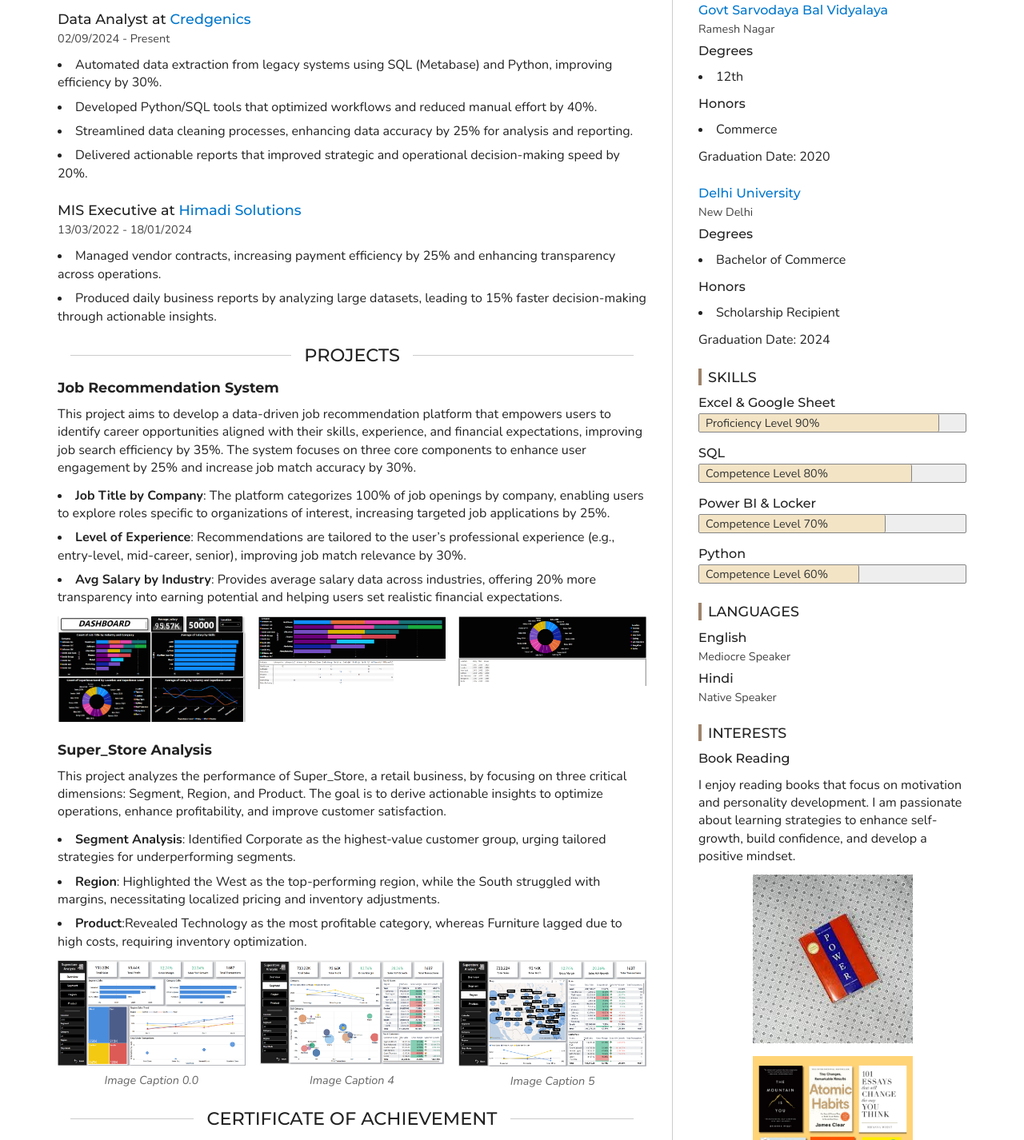
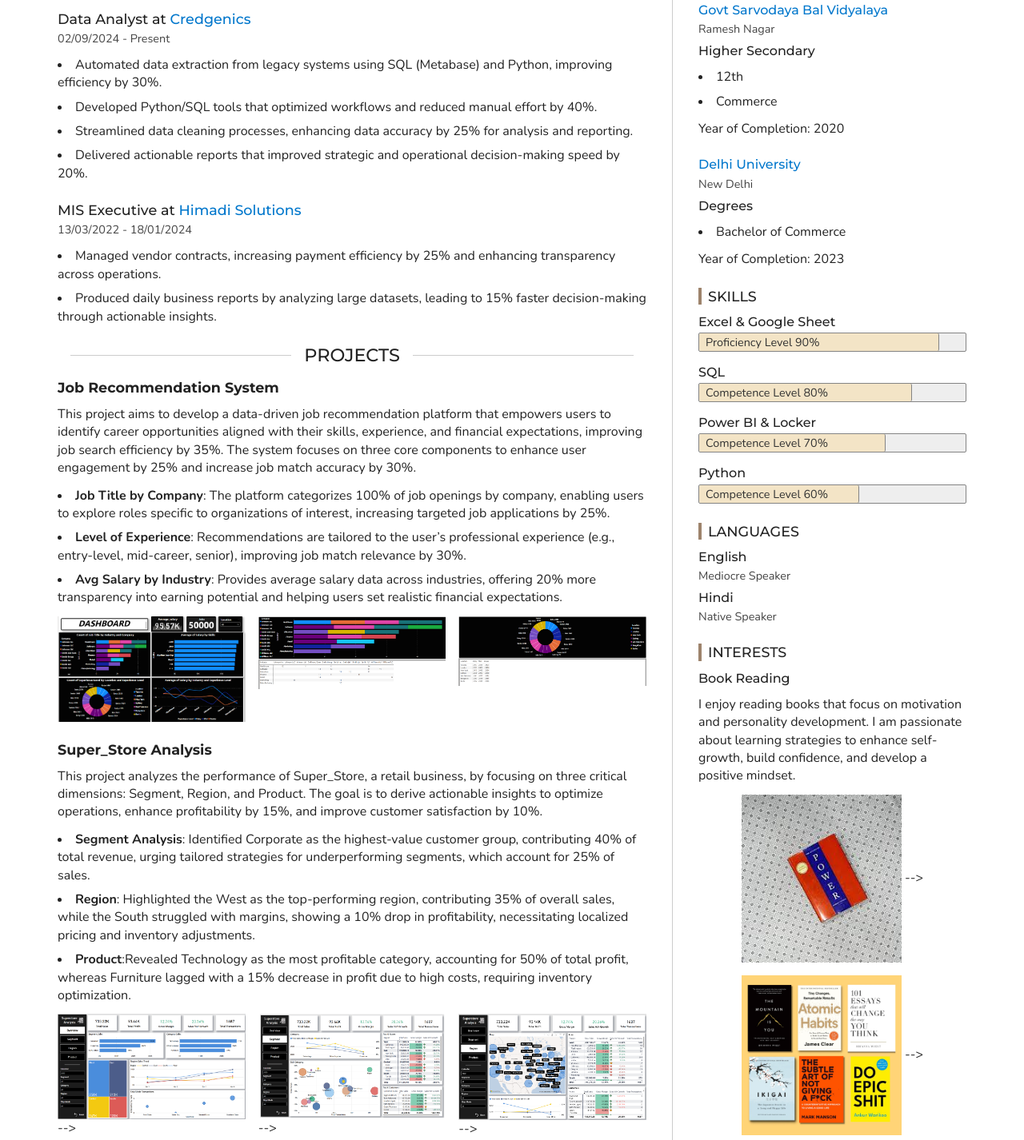
Before and after one commit to vinaykryadav1/portfolio_resume_letter, a plain HTML site: page index.html in a window 1280 px wide. Shown: the part 389-1815 px from the top of the page at 80% size. Drawn offline with nearby package versions, Linux system fonts and the light colour scheme.

Commit message:
index.html

```diff
--- a/index.html
+++ b/index.html
@@ -130,7 +130,7 @@
                   </li>
 
                   <li>
-                    <a href="https://sample.com"
+                    <a href="https://github.com/vinaykryadav1/"
                        rel="noopener noreferrer"
                        aria-label="Git Hub"
                        class="link-with-icon">
@@ -272,12 +272,12 @@
                       <h><b>Super_Store Analysis</b></h>
 
                   </h3>
-                  <p>This project analyzes the performance of Super_Store, a retail business, by focusing on three critical dimensions: Segment, Region, and Product. The goal is to derive actionable insights to optimize operations, enhance profitability, and improve customer satisfaction.</p>
+                  <p>This project analyzes the performance of Super_Store, a retail business, by focusing on three critical dimensions: Segment, Region, and Product. The goal is to derive actionable insights to optimize operations, enhance profitability by 15%, and improve customer satisfaction by 10%.</p>
 
                     <ul>
-                      <li><b>Segment Analysis</b>: Identified Corporate as the highest-value customer group, urging tailored strategies for underperforming segments.</li>
-                      <li><b>Region</b>: Highlighted the West as the top-performing region, while the South struggled with margins, necessitating localized pricing and inventory adjustments.</li>
-                      <li><b>Product</b>:Revealed Technology as the most profitable category, whereas Furniture lagged due to high costs, requiring inventory optimization.</li>
+                      <li><b>Segment Analysis</b>: Identified Corporate as the highest-value customer group, contributing 40% of total revenue, urging tailored strategies for underperforming segments, which account for 25% of sales.</li>
+                      <li><b>Region</b>: Highlighted the West as the top-performing region, contributing 35% of overall sales, while the South struggled with margins, showing a 10% drop in profitability, necessitating localized pricing and inventory adjustments.</li>
+                      <li><b>Product</b>:Revealed Technology as the most profitable category, accounting for 50% of total profit, whereas Furniture lagged with a 15% decrease in profit due to high costs, requiring inventory optimization.</li>
                     </ul>
 
 
@@ -287,24 +287,24 @@
                           <img width="600"
                                height="338"
                                src="project_img/0.0.png"
-                               alt="Image Caption 0.0">
-                          <figcaption>Image Caption 0.0</figcaption>
+<!--                                alt="Image Caption 0.0"> -->
+<!--                           <figcaption>Image Caption 0.0</figcaption> -->
                         </figure>
 
                         <figure>
                           <img width="600"
                                height="338"
                                src="project_img/4.png"
-                               alt="Image Caption 4">
-                          <figcaption>Image Caption 4</figcaption>
+<!--                                alt="Image Caption 4"> -->
+<!--                           <figcaption>Image Caption 4</figcaption> -->
                         </figure>
 
                         <figure>
                           <img width="600"
                                height="338"
                                src="project_img/5.png"
-                               alt="Image Caption 5">
-                          <figcaption>Image Caption 5</figcaption>
+<!--                                alt="Image Caption 5"> -->
+<!--                           <figcaption>Image Caption 5</figcaption> -->
                         </figure>
 
                         <!-- <figure>
@@ -423,14 +423,9 @@
                   </h3>
                   <p class="section-label">Ramesh Nagar</p>
 
-                    <h4>Degrees</h4>
+                    <h4>Higher Secondary</h4>
                     <ul>
                       <li>12th</li>
-                    </ul>
-
-
-                    <h4>Honors</h4>
-                    <ul>
                       <li>Commerce</li>
                     </ul>
 
@@ -438,7 +433,7 @@
                     <p>
                       <!-- <span class="block">GPA in Major: 4.0</span> -->
                       <!-- <span class="block">Cumulative GPA: 3.5</span> -->
-                      <span class="block">Graduation Date: 2020</span>
+                      <span class="block">Year of Completion: 2020</span>
                     </p>
 
                 </section>
@@ -457,16 +452,10 @@
                     </ul>
 
 
-                    <h4>Honors</h4>
-                    <ul>
-                      <li>Scholarship Recipient</li>
-                    </ul>
-
-
                     <p>
                       <!-- <span class="block">GPA in Major: 3.9</span> -->
                       <!-- <span class="block">Cumulative GPA: 3.2</span> -->
-                      <span class="block">Graduation Date: 2024</span>
+                      <span class="block">Year of Completion: 2023</span>
                     </p>
 
                 </section>
@@ -691,7 +680,7 @@
                           <img width="200"
                                height="108"
                                src="project_img/7.jpg"
-                               alt="Image Caption 7">
+<!--                                alt="Image Caption 7"> -->
 <!--                           <figcaption>Image Caption 7</figcaption> -->
                         </figure>
 
@@ -699,7 +688,7 @@
                           <img width="200"
                                height="108"
                                src="project_img/8.jpg"
-                               alt="Image Caption 8">
+<!--                                alt="Image Caption 8"> -->
 <!--                           <figcaption>Image Caption 8</figcaption> -->
                         </figure>
 
@@ -717,16 +706,16 @@
                           <img width="200"
                                height="108"
                                src="project_img/9.jpg"
-                               alt="Image Caption 9">
-                          <figcaption>Image Caption 9</figcaption>
+<!--                                alt="Image Caption 9"> -->
+<!--                           <figcaption>Image Caption 9</figcaption> -->
                         </figure>
 
                         <figure>
                           <img width="200"
                                height="108"
                                src="project_img/10.jpg"
-                               alt="Image Caption 10">
-                          <figcaption>Image Caption 10</figcaption>
+<!--                                alt="Image Caption 10"> -->
+<!--                           <figcaption>Image Caption 10</figcaption> -->
                         </figure>
 
                     </div>
```
